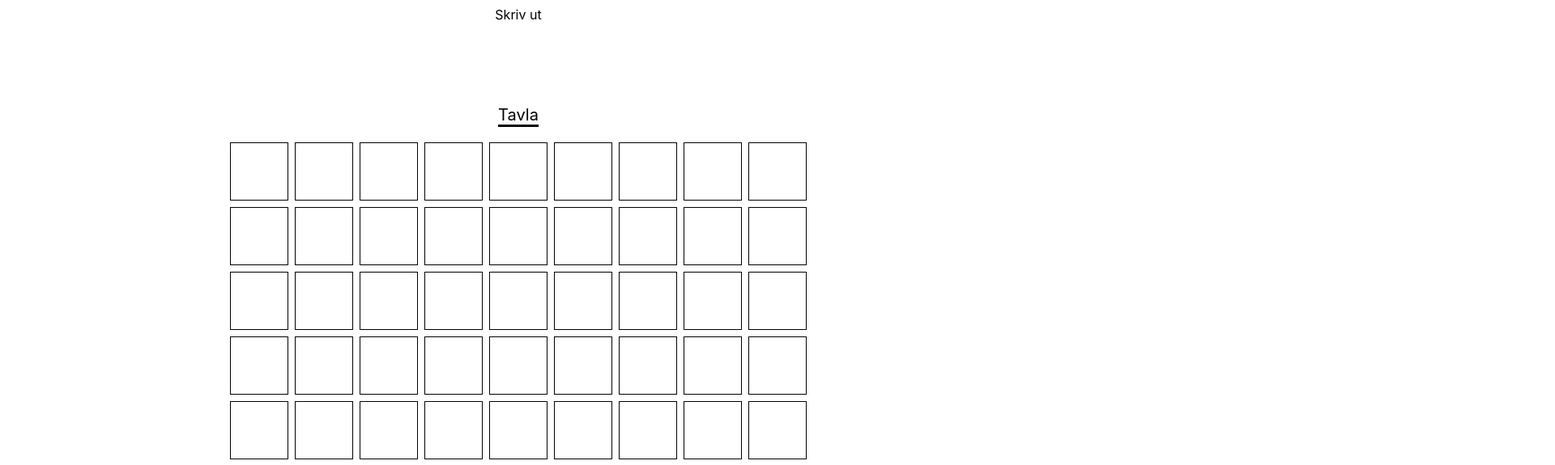
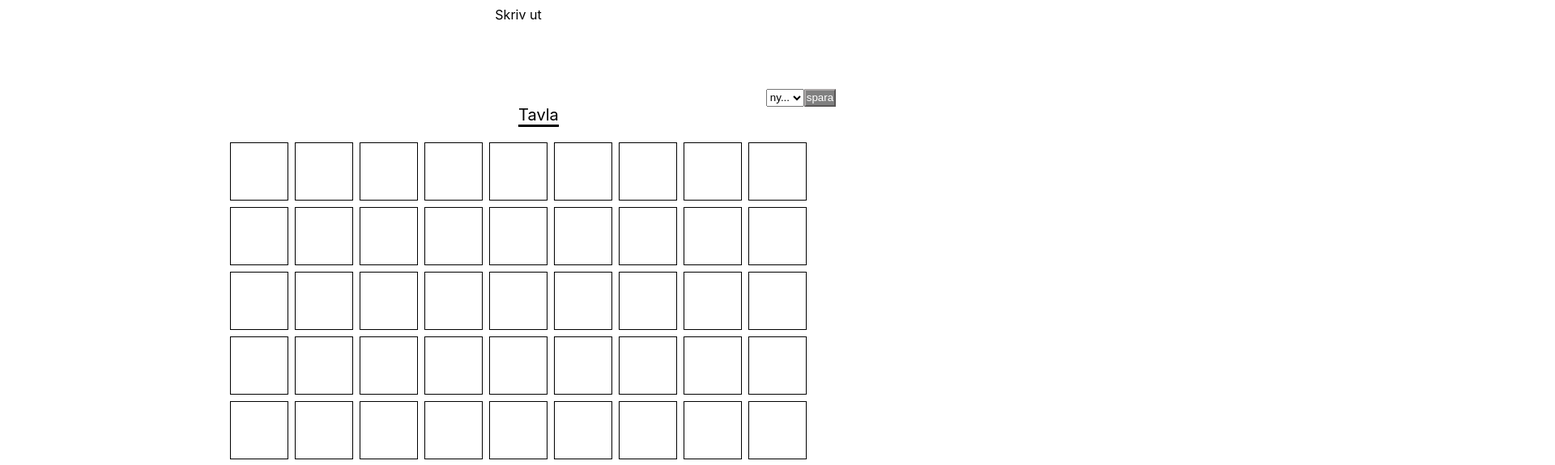
Before and after one commit to KillerrabbitAos/Skola77-frontend, a React (Create React App) app: page / in a window 1280 px wide. Shown: the part 639-1214 px from the top of the page at 81% size, 1920 px wide, since content can reach past the window. Built offline with nearby package versions, Linux system fonts and the light colour scheme.

Commit message:
Fixar Specifika sidor för namnimport, klassrum och utplacering #77

```diff
--- a/src/App.js
+++ b/src/App.js
@@ -58,7 +58,7 @@ function fitTextToContainer(container, element, maxFontSizePx) {
 const App = () => {
   const [groupName, setGroupName] = useState("ny...");
   const [keyChange, setKeyChange] = useState("tom");
-  const [rows, setRows] = useState(7);
+  const [rows, setRows] = useState(8);
   const [columns, setColumns] = useState(9);
   const [boxes, setBoxes] = useState([]);
   const [names, setNames] = useState([""]);
@@ -68,8 +68,8 @@ const App = () => {
   const [fixaCounter, setFixaCounter] = useState(0);
   const [baklänges, setBaklänges] = useState(false);
   const defaultGroup = "ny...";
-  const [rowsInput, setRowsInput] = useState("7");
-  const [columnsInput, setColumnsInput] = useState("7");
+  const [rowsInput, setRowsInput] = useState("8");
+  const [columnsInput, setColumnsInput] = useState("9");
   const [nere, setNere] = useState("Bak");
   const [uppe, setUppe] = useState("Tavla");
   const [clicked, setClicked] = useState(false);
@@ -89,6 +89,7 @@ const App = () => {
   const [runFixa, setRunFixa] = useState(false);
   const [showSavedMessage, setShowSavedMessage] = useState(false);
   const [nameGroupName, setNameGroupName] = useState(defaultGroup);
+  const [gridGroupName, setGridGroupName] = useState(defaultGroup)
 
   let resizeWindow = () => {
     setWindowWidth(window.innerWidth);
@@ -143,6 +144,36 @@ const App = () => {
         await new Promise((resolve) => setTimeout(resolve, 100));
 
         document.getElementById(`${name}_nameValues`).selected = true;
+      }
+    }
+  };
+  const handleSaveGrid = async () => {
+    if (nameGroupName !== defaultGroup) {
+      const compressedData = compressData({
+        rows,
+        columns,
+        cellSize,
+        filledBoxes,
+      });
+
+      Cookies.set(`${nameGroupName}_gridValues`, compressedData, { expires: 365 });
+    }
+      else {
+      const name = prompt("Döp det här klassrummet: ");
+      if (name) {
+        setGridGroupName(name);
+
+        const compressedData = compressData({
+          rows,
+        columns,
+        cellSize,
+        filledBoxes,
+        });
+
+        Cookies.set(`${name}_gridValues`, compressedData, { expires: 365 });
+        await new Promise((resolve) => setTimeout(resolve, 100));
+
+        document.getElementById(`${name}_gridValues`).selected = true;
       }
     }
   };
@@ -248,7 +279,16 @@ const App = () => {
     removeCookie(klassAttRadera);
     setNames([""]);
   };
+  const raderaGrid = () => {
+    setGridGroupName(defaultGroup);
+    document.getElementById("nyGridNamn").selected = true;
+    const klassAttRadera = `${encodeURI(gridGroupName)}`;
+    removeCookie(klassAttRadera);
+    setColumns(8);
+      setRows(9);
+      setCellSize(70);
 
+  };
   function applyFontSizesToClass(className) {
     const elements = document.getElementsByClassName(className);
 
@@ -452,6 +492,25 @@ const App = () => {
       }
     }
   };
+  const handleGridGroupChange = (event) => {
+
+    const selectedGridGroup = event.target.value;
+  setGridGroupName(selectedGridGroup);
+  if (selectedGridGroup === defaultGroup) {
+    setColumns(8);
+      setRows(9);
+      setCellSize(70);
+      setFilledBoxes([])
+  } else {
+    const values = readCookieValues(selectedGridGroup);
+    if (values) {
+      setColumns(values.columns);
+      setRows(values.rows);
+      setCellSize(values.cellSize);
+      setFilledBoxes(values.filledBoxes)
+    }
+  }
+};
 
   const gridConf = (
     <div className="gridInstallning" id="kebaben">
@@ -466,6 +525,77 @@ const App = () => {
       <ExcelToTextConverter setNames={setNames} names={names} />
     </div>
   );
+  const GridSparningsLösning = (
+    <div id="sparaNamnSettings">
+      <div style={{ display: "block", width: "100%", height: "35px" }}>
+        <div id="yberKebabGrid">
+          {showSavedMessage && (
+            <div>
+              <b>Sparat!</b>
+            </div>
+          )}
+          <div id="kebabWrap">
+            <div style={{ display: "block" }}>
+              <select
+                id="sparadeNamnKlasser"
+                defaultValue={groupName}
+                onChange={handleGridGroupChange}
+              >
+                <option id="nyGridNamn" key="ny..." value={defaultGroup}>
+                  {defaultGroup}
+                </option>
+
+                {Object.keys(Cookies.get()).length > 0 &&
+                  Object.keys(Cookies.get()).map(
+                    (cookieName) =>
+                      cookieName.endsWith("gridValues") && (
+                        <option
+                          id={cookieName}
+                          key={cookieName}
+                          value={cookieName}
+                        >
+                          {cookieName.replace("_gridValues", "")}
+                        </option>
+                      )
+                  )}
+              </select>
+            </div>
+            <div style={{ display: "flex" }}>
+              <button
+                onClick={handleSaveGrid}
+                className="sparaNamnKnapp"
+                id="sparaNamnKnapp"
+              >
+                spara
+              </button>
+              {gridGroupName === defaultGroup ? (
+                ""
+              ) : (
+                <div className="raderaNamnKlassDiv">
+                  <button onMouseDown={raderaGrid} id="raderaNamnKlass">
+                    <RiDeleteBin6Line />
+                  </button>
+                </div>
+              )}
+              {
+                //{
+                //(nameGroupName === defaultGroup)
+                //? ''
+                //: (
+                //<div className='sparaNamnSomNyDiv'>
+                //<button onMouseDown={sparaNamnSomNy} id='sparaNamnSomNy'>Spara som ny</button>
+                // </div>
+                //)
+                //}
+              }
+            </div>
+          </div>
+
+          <div className="sparaKnappar"></div>
+        </div>
+      </div>
+    </div>
+    )
   const grid = (
     <Grid
       rows={rows}
@@ -498,6 +628,7 @@ const App = () => {
       setLåstaNamn={setLåstaNamn}
       updateFixa={updateFixa}
       setUpdateFixa={setUpdateFixa}
+      GridSparningsLösning={GridSparningsLösning}
     />
   );
   const sparningsLösning = (
@@ -563,6 +694,8 @@ const App = () => {
       </div>
     </div>
   );
+
+
   const NamnSparningsLösning = (
     <div id="sparaNamnSettings">
       <div style={{ display: "block", width: "100%", height: "35px" }}>
@@ -582,7 +715,6 @@ const App = () => {
                 <option id="nyKlassNamn" key="ny..." value={defaultGroup}>
                   {defaultGroup}
                 </option>
-                {/* Lista alla grupper som finns sparade i cookies */}
 
                 {Object.keys(Cookies.get()).length > 0 &&
                   Object.keys(Cookies.get()).map(
--- a/src/Grid.js
+++ b/src/Grid.js
@@ -52,6 +52,7 @@ const Grid = ({
   baklänges,
   nere,
   uppe,
+  GridSparningsLösning
 }) => {
   const [contextMenu, setContextMenu] = useState(["tom"]);
   const handleDrop = async (e) => {
@@ -231,7 +232,10 @@ const Grid = ({
     >
       <h1 id="placeringsTitel">{groupName}</h1>
 
-      <p id="uppe">{uppe}</p>
+      <div style={{display: 'inline-block', width: '100%'}}>
+      <p style={{float: 'left', position: 'relative', left: '50%'}} id="uppe">{uppe}</p>
+      {GridSparningsLösning}
+      </div>
 
       <div
         id="grid"
```
